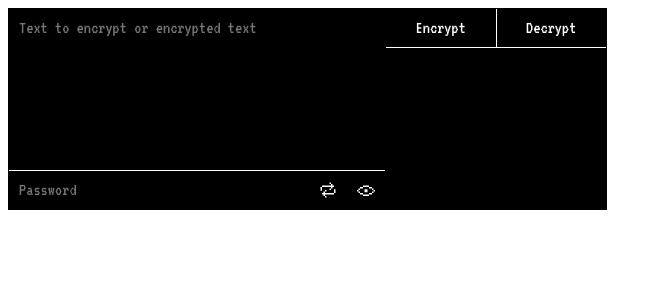
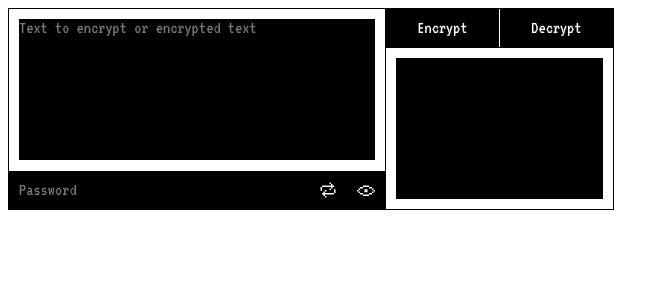
Before and after one commit to zackha/encrypt-seed, a Nuxt app: page / in a window 1280 px wide. Shown: the top 300 px of the page, without its empty margins (0-669 px from the left). Built offline with nearby package versions, Linux system fonts and the light colour scheme.

Commit message:
Update app.vue

```diff
--- a/app.vue
+++ b/app.vue
@@ -137,8 +137,10 @@ textarea,
   color: #fff;
   resize: none;
   border: 0px;
-  padding: 10px;
+  margin: 10px 10px 10px 10px;
+  padding: 0px 7px 0px 0px;
   flex: 1;
+  overflow-x: hidden;
 }
 textarea:focus,
 input:focus {
@@ -178,6 +180,7 @@ input {
 }
 .buttons {
   display: flex;
+  border-bottom: 1px solid;
 }
 button {
   background-color: black;
@@ -188,18 +191,13 @@ button {
   border: 0px;
 }
 .result-container {
-  border-top: 1px solid;
   overflow: auto;
   width: 200px;
 }
-
 ::-webkit-scrollbar {
-  width: 3px;
+  width: 2px;
 }
-
 ::-webkit-scrollbar-thumb {
-  border: 1px solid rgba(0, 0, 0, 0);
-  background-clip: padding-box;
   background-color: #fff;
 }
 </style>
```
